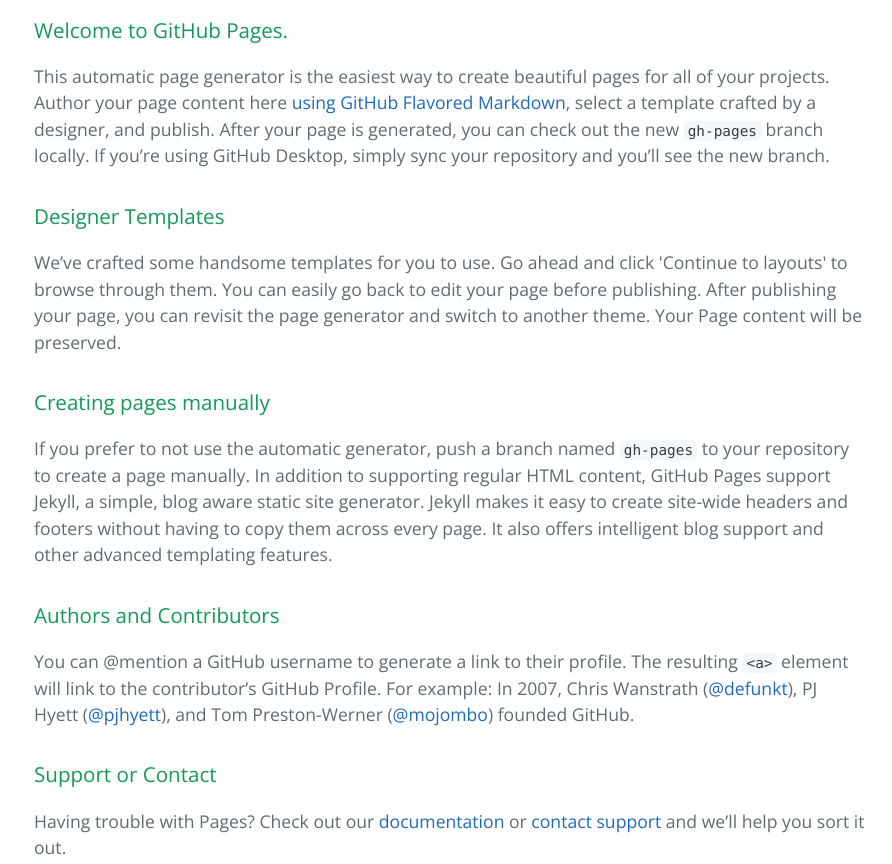
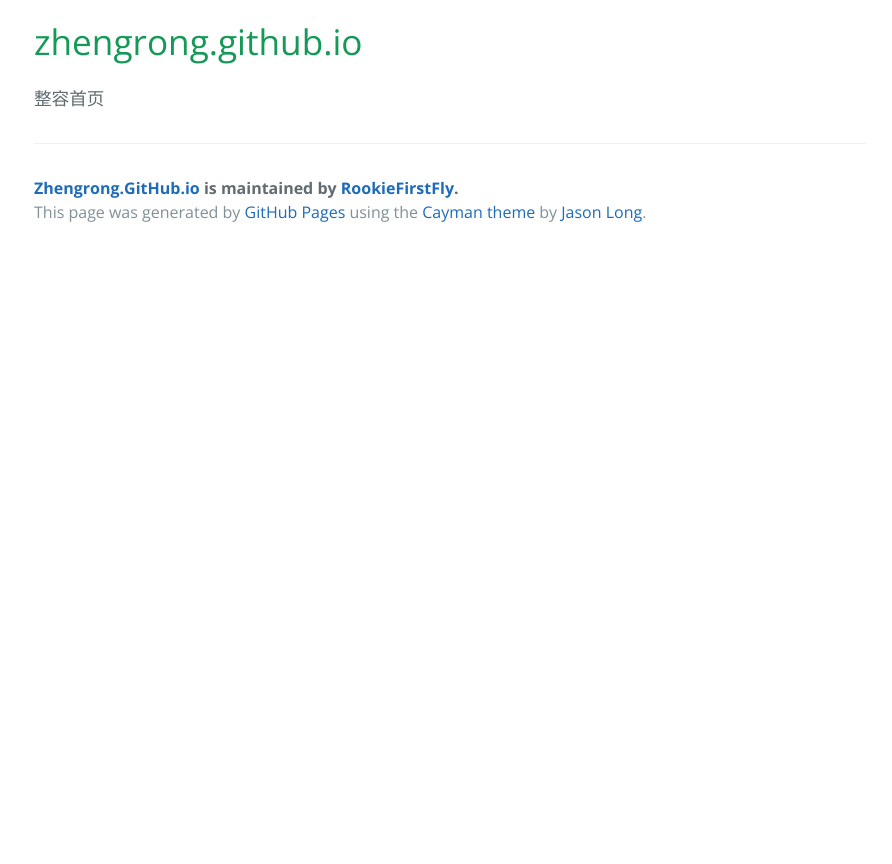
Before and after one commit to RookieFirstFly/zhengrong.github.io, a plain HTML site: page index.html in a window 1280 px wide. Shown: the part 400-1264 px from the top of the page, without its empty margins (190-1082 px from the left). After the commit the page ends 800 px from the top, so only its background shows below. Drawn offline with nearby package versions, Linux system fonts and the light colour scheme.

Commit message:
Create master branch via GitHub

```diff
--- a/index.html
+++ b/index.html
@@ -19,30 +19,10 @@
     </section>
 
     <section class="main-content">
-      <h3>
-<a id="welcome-to-github-pages" class="anchor" href="#welcome-to-github-pages" aria-hidden="true"><span aria-hidden="true" class="octicon octicon-link"></span></a>Welcome to GitHub Pages.</h3>
+      <h1>
+<a id="zhengronggithubio" class="anchor" href="#zhengronggithubio" aria-hidden="true"><span aria-hidden="true" class="octicon octicon-link"></span></a>zhengrong.github.io</h1>
 
-<p>This automatic page generator is the easiest way to create beautiful pages for all of your projects. Author your page content here <a href="https://guides.github.com/features/mastering-markdown/">using GitHub Flavored Markdown</a>, select a template crafted by a designer, and publish. After your page is generated, you can check out the new <code>gh-pages</code> branch locally. If you’re using GitHub Desktop, simply sync your repository and you’ll see the new branch.</p>
-
-<h3>
-<a id="designer-templates" class="anchor" href="#designer-templates" aria-hidden="true"><span aria-hidden="true" class="octicon octicon-link"></span></a>Designer Templates</h3>
-
-<p>We’ve crafted some handsome templates for you to use. Go ahead and click 'Continue to layouts' to browse through them. You can easily go back to edit your page before publishing. After publishing your page, you can revisit the page generator and switch to another theme. Your Page content will be preserved.</p>
-
-<h3>
-<a id="creating-pages-manually" class="anchor" href="#creating-pages-manually" aria-hidden="true"><span aria-hidden="true" class="octicon octicon-link"></span></a>Creating pages manually</h3>
-
-<p>If you prefer to not use the automatic generator, push a branch named <code>gh-pages</code> to your repository to create a page manually. In addition to supporting regular HTML content, GitHub Pages support Jekyll, a simple, blog aware static site generator. Jekyll makes it easy to create site-wide headers and footers without having to copy them across every page. It also offers intelligent blog support and other advanced templating features.</p>
-
-<h3>
-<a id="authors-and-contributors" class="anchor" href="#authors-and-contributors" aria-hidden="true"><span aria-hidden="true" class="octicon octicon-link"></span></a>Authors and Contributors</h3>
-
-<p>You can @mention a GitHub username to generate a link to their profile. The resulting <code>&lt;a&gt;</code> element will link to the contributor’s GitHub Profile. For example: In 2007, Chris Wanstrath (<a href="https://github.com/defunkt" class="user-mention">@defunkt</a>), PJ Hyett (<a href="https://github.com/pjhyett" class="user-mention">@pjhyett</a>), and Tom Preston-Werner (<a href="https://github.com/mojombo" class="user-mention">@mojombo</a>) founded GitHub.</p>
-
-<h3>
-<a id="support-or-contact" class="anchor" href="#support-or-contact" aria-hidden="true"><span aria-hidden="true" class="octicon octicon-link"></span></a>Support or Contact</h3>
-
-<p>Having trouble with Pages? Check out our <a href="https://help.github.com/pages">documentation</a> or <a href="https://github.com/contact">contact support</a> and we’ll help you sort it out.</p>
+<p>整容首页</p>
 
       <footer class="site-footer">
         <span class="site-footer-owner"><a href="https://github.com/RookieFirstFly/zhengrong.github.io">Zhengrong.GitHub.io</a> is maintained by <a href="https://github.com/RookieFirstFly">RookieFirstFly</a>.</span>
```
Also changed, not shown: params.json (+1 -1 lines).
